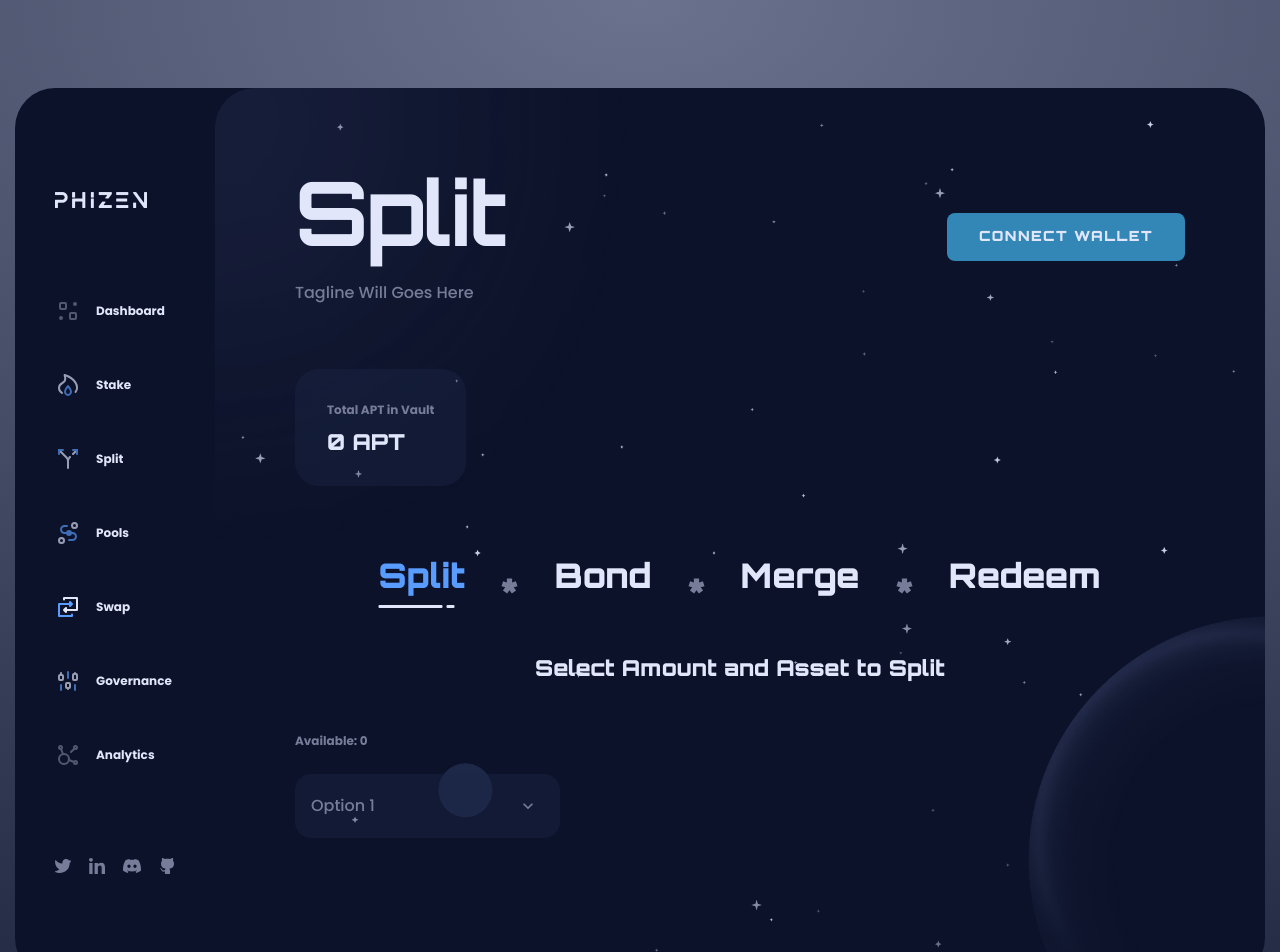
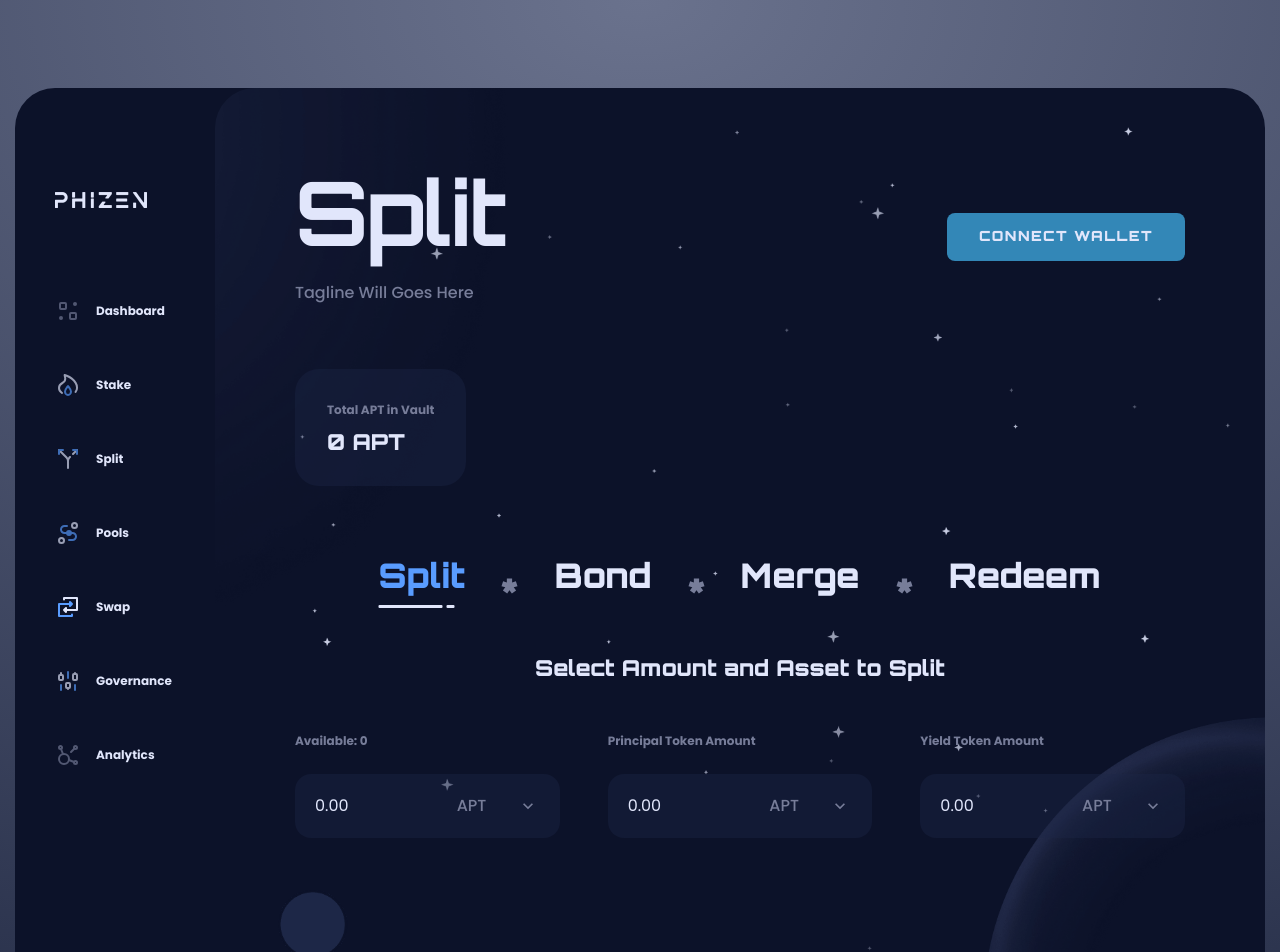
Before and after one commit to blaize-tech/aptos_sui_hack_2023_fe, a Next.js app: page /split in a window 1280 px wide. Shown: the top 952 px of the page. Built offline with nearby package versions, Linux system fonts and the light colour scheme.

Commit message:
UPD Split

```diff
--- a/src/staticPages/Split/Split.tsx
+++ b/src/staticPages/Split/Split.tsx
@@ -1,7 +1,8 @@
 import React, { useState } from 'react';
-import { Box, Button, Grid, Text, HStack, GridItem, Select } from '@chakra-ui/react';
+import { Box, Button, Grid, Text, HStack, GridItem, Select, Flex } from "@chakra-ui/react";
 import { HtmlMeta } from '@look/components';
 import { Tab, TabList } from '@look/components/Tabs';
+import { AptCoin } from '@look/components/Icons';
 
 export const Split = () => {
   const [activeTab, setActiveTab] = useState<number>(0);
@@ -39,26 +40,95 @@ export const Split = () => {
               <Text as="h3" textAlign="center" mb="48px">
                 Select Amount and Asset to Split
               </Text>
-              <Grid templateColumns="repeat(3, 1fr)" gap="48px">
+              <Grid templateColumns="repeat(3, 1fr)" gap="48px" mb="150px">
                 <GridItem>
                   <Text color="gray" fontSize="12px" mb="24px" fontWeight={700}>
                     Available: 0
                   </Text>
-                  <Select
+                  <Grid
+                    templateColumns="1fr auto"
                     bgColor="blue.darkLight"
+                    borderRadius="16px"
+                    alignItems="center"
+                    mb="32px"
                     h="64px"
-                    border={0}
+                    pl="20px"
+                  >
+                    0.00
+                    <Select
+                      border={0}
+                      borderRadius="16px"
+                      fontWeight={500}
+                      color="gray"
+                      w="auto"
+                      pr="10px"
+                    >
+                      <option value="option1">APT</option>
+                      <option value="option2">phAPT</option>
+                      <option value="option3">yphAPT</option>
+                    </Select>
+                  </Grid>
+                </GridItem>
+                <GridItem>
+                  <Text color="gray" fontSize="12px" mb="24px" fontWeight={700}>
+                    Principal Token Amount
+                  </Text>
+                  <Grid
+                    templateColumns="1fr auto"
+                    bgColor="blue.darkLight"
                     borderRadius="16px"
-                    fontWeight={500}
-                    color="gray"
+                    alignItems="center"
                     mb="32px"
+                    h="64px"
+                    pl="20px"
                   >
-                    <option value="option1">Option 1</option>
-                    <option value="option2">Option 2</option>
-                    <option value="option3">Option 3</option>
-                  </Select>
+                    0.00
+                    <Select
+                      border={0}
+                      borderRadius="16px"
+                      fontWeight={500}
+                      color="gray"
+                      w="auto"
+                      pr="10px"
+                    >
+                      <option value="option1">APT</option>
+                      <option value="option2">phAPT</option>
+                      <option value="option3">yphAPT</option>
+                    </Select>
+                  </Grid>
+                </GridItem>
+                <GridItem>
+                  <Text color="gray" fontSize="12px" mb="24px" fontWeight={700}>
+                    Yield Token Amount
+                  </Text>
+                  <Grid
+                    templateColumns="1fr auto"
+                    bgColor="blue.darkLight"
+                    borderRadius="16px"
+                    alignItems="center"
+                    mb="32px"
+                    h="64px"
+                    pl="20px"
+                  >
+                    0.00
+                    <Select
+                      border={0}
+                      borderRadius="16px"
+                      fontWeight={500}
+                      color="gray"
+                      w="auto"
+                      pr="10px"
+                    >
+                      <option value="option1">APT</option>
+                      <option value="option2">phAPT</option>
+                      <option value="option3">yphAPT</option>
+                    </Select>
+                  </Grid>
                 </GridItem>
               </Grid>
+              <Flex justifyContent="center">
+                <Button>Accept and Split</Button>
+              </Flex>
             </Box>
           </Tab>
           <Tab title="Bond">Bond</Tab>
```
